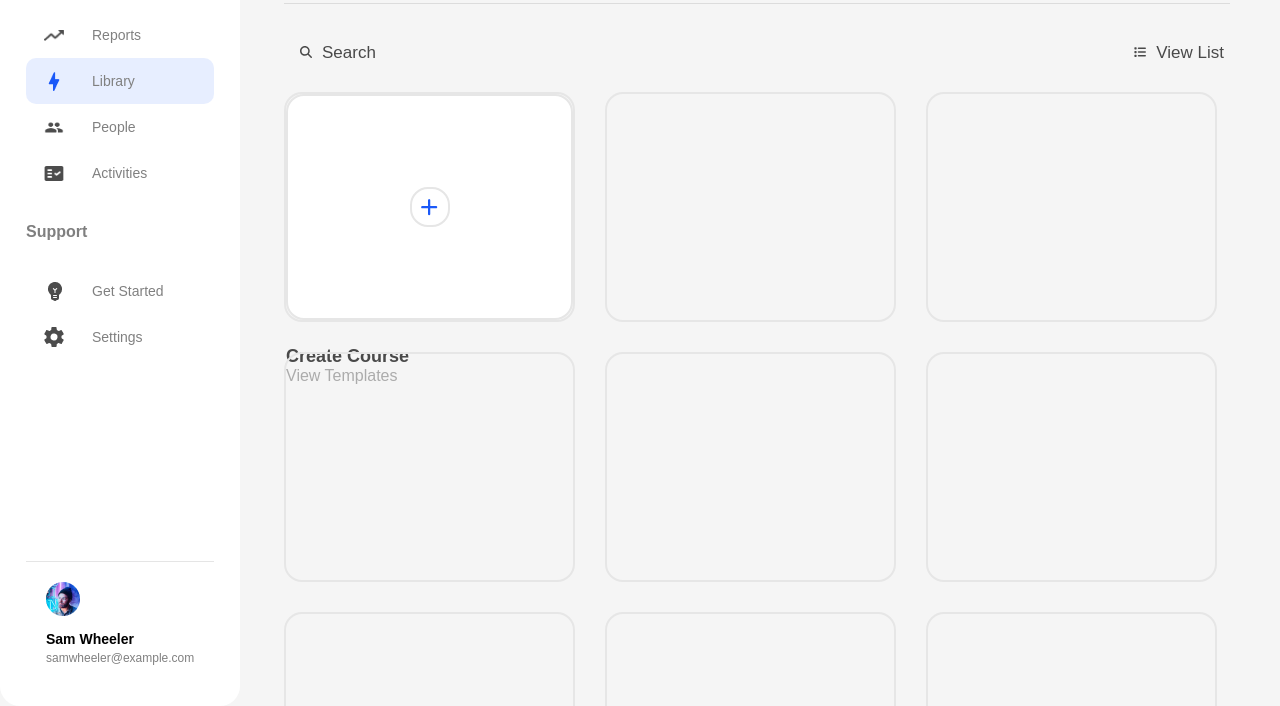
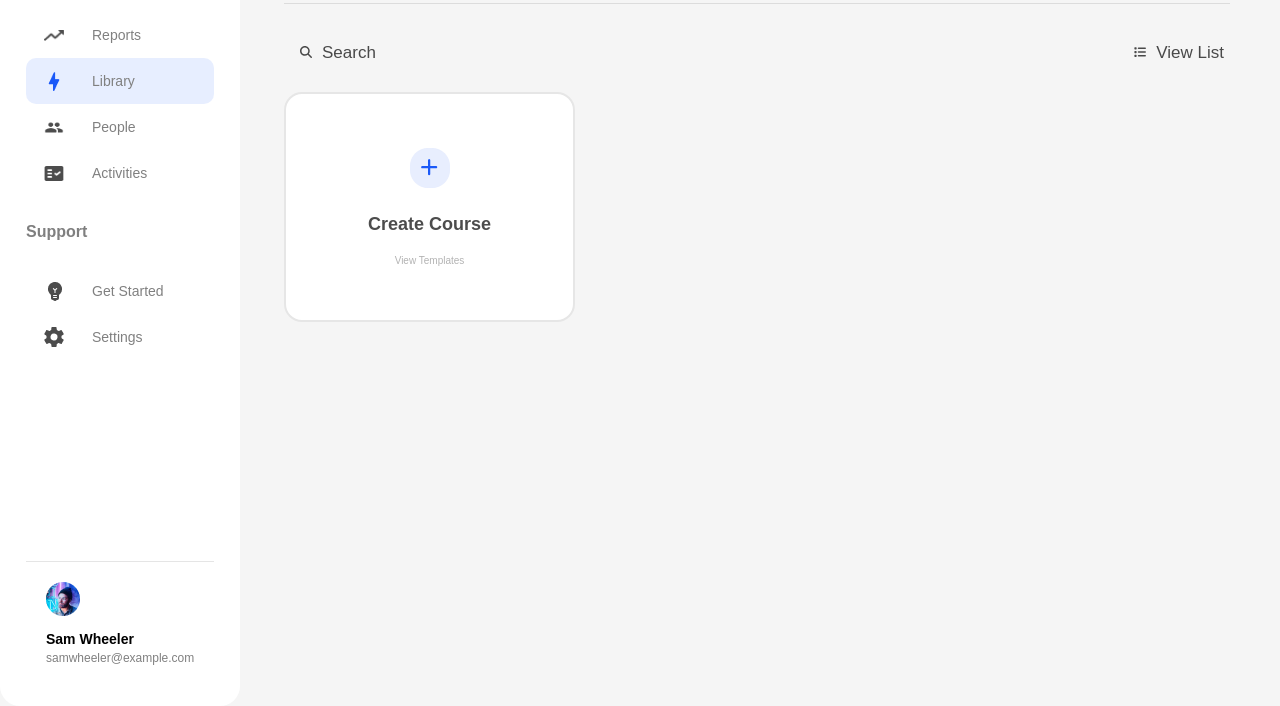
Before and after one commit to DarStas/Vytauto-paskaitos, a plain HTML site: page index.html in a window 1280 px wide. Shown: the part 94-800 px from the top of the page. Drawn offline with Linux system fonts and the light colour scheme.

Commit message:
Tesla pirmas card'as sutvarkytas

```diff
--- a/index.html
+++ b/index.html
@@ -62,8 +62,8 @@
 
         <section class="content">
 
-            <div cla>
-                <a class="card-new" href="#">
+            <div class="card-new">
+                <a class="card-link" href="#">
                     <div class="card-icon"><img src="./vector/card-plus.png" alt="card-icon"></div>
                 </a>
                 <h1 class="card-title">Create Course</h1>
--- a/style.css
+++ b/style.css
@@ -234,11 +234,11 @@ h5 {
     padding-bottom: 30px;
 }
 
-.content div {
+/* .content div {
     background-color: transparent;
     border: 2px solid #E6E6E6;
     border-radius: 18px;
-}
+} */
 
 .card-new {
     text-decoration: none;
@@ -250,6 +250,11 @@ h5 {
     border-radius: 18px;
     background-color: white;
     height: 100%;
+}
+
+.card-link {
+    background-color: #E8EEFE;
+    border-radius: 18px;
 }
 
 .card-icon {
@@ -267,9 +272,12 @@ h5 {
     font-size: 18px;
     margin: 0;
     margin-top: 26px;
+    padding-bottom: 20px;
+
 }
 
 .card-content {
+    font-size: 10px;
     color: rgb(0, 0, 0, 0.3);
 
 }
```
